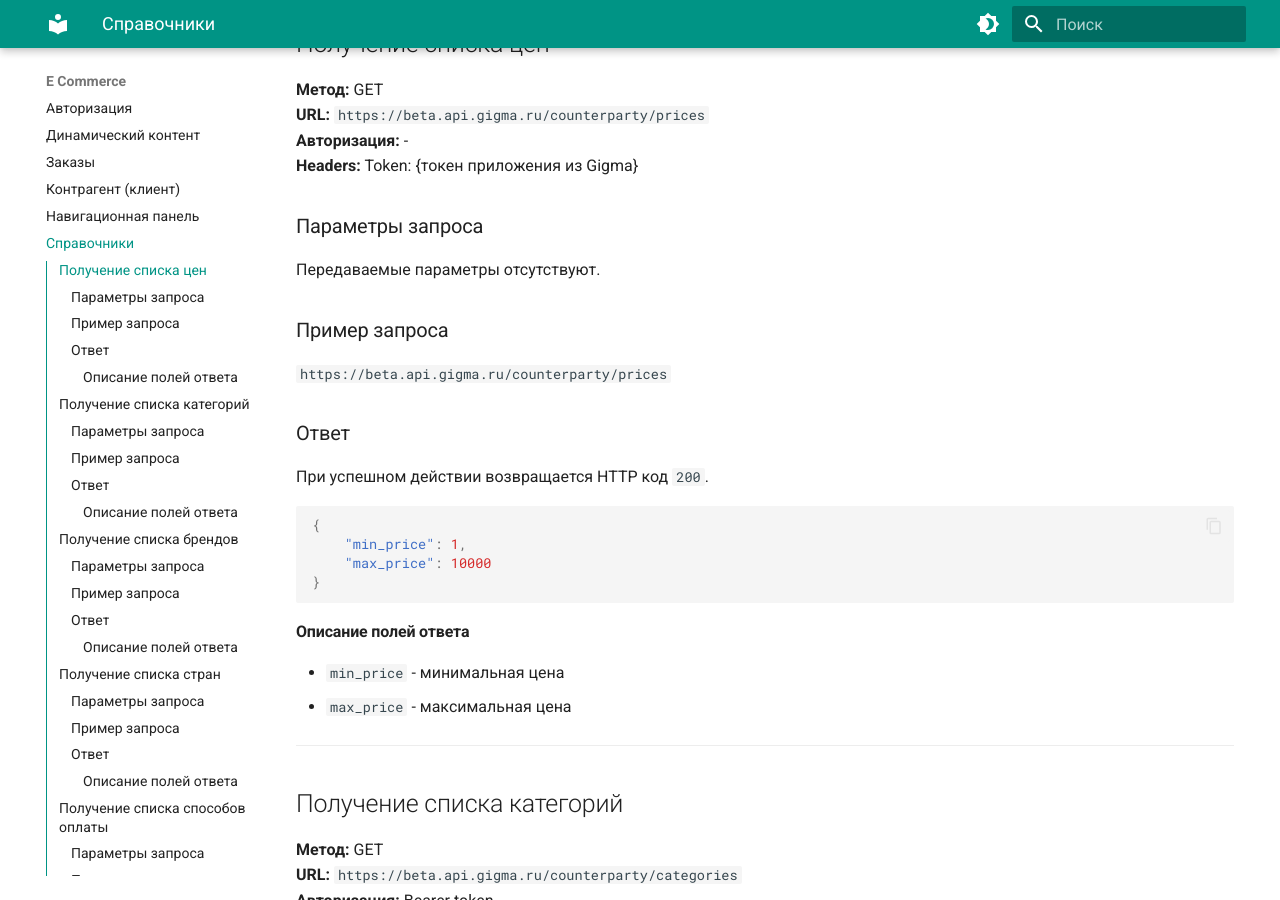
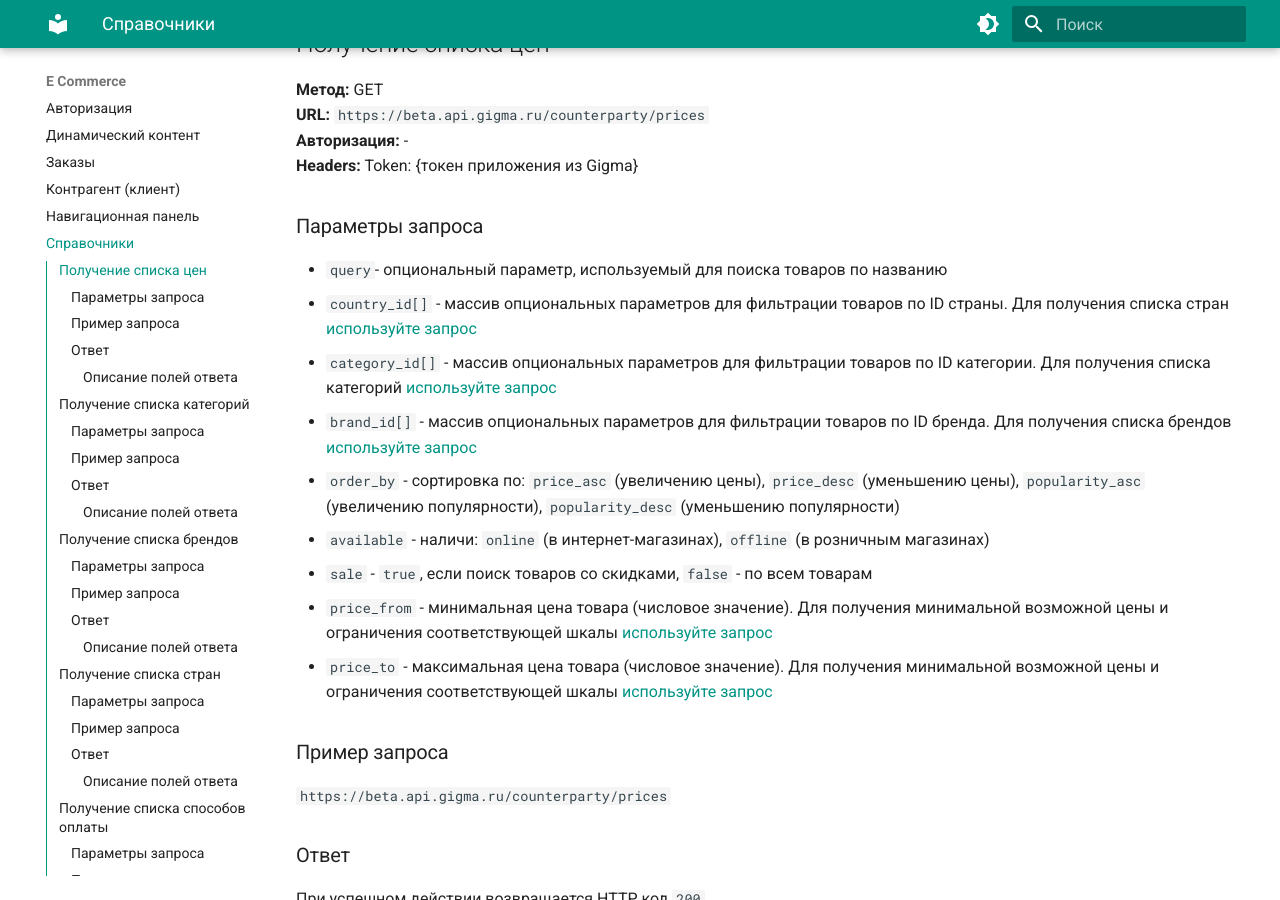
Before and after one commit to Krushanov/docs.erp.itecho.ru, an MkDocs documentation site: the page built from docs/E-Commerce/Справочники.md, in a window 1280 px wide and 900 px high, scrolled down 202 px. Built offline with MkDocs 1.6.1 and Material for MkDocs 9.7.7, drawn with Linux system fonts in a browser that asks for light colours.

Commit message:
Edit "Справочники.md" file.

```diff
--- a/docs/E-Commerce/Справочники.md
+++ b/docs/E-Commerce/Справочники.md
@@ -9,7 +9,15 @@
 
 ### Параметры запроса
 
-Передаваемые параметры отсутствуют.
+- `query`- опциональный параметр, используемый для поиска товаров по названию
+- `country_id[]` - массив опциональных параметров для фильтрации товаров по ID страны. Для получения списка стран [используйте запрос](Справочники.md#получение-списка-стран)
+- `category_id[]` - массив опциональных параметров для фильтрации товаров по ID категории. Для получения списка категорий [используйте запрос](Справочники.md#получение-списка-категорий)
+- `brand_id[]` - массив опциональных параметров для фильтрации товаров по ID бренда. Для получения списка брендов [используйте запрос](Справочники.md#получение-списка-брендов)
+- `order_by` - сортировка по: `price_asc` (увеличению цены), `price_desc` (уменьшению цены), `popularity_asc` (увеличению популярности), `popularity_desc` (уменьшению популярности)
+- `available` - наличи: `online` (в интернет-магазинах), `offline` (в розничным магазинах)
+- `sale` - `true`, если поиск товаров со скидками, `false` - по всем товарам
+- `price_from` - минимальная цена товара (числовое значение). Для получения минимальной возможной цены и ограничения соответствующей шкалы [используйте запрос](Справочники.md#получение-списка-цен)
+- `price_to` - максимальная цена товара (числовое значение). Для получения минимальной возможной цены и ограничения соответствующей шкалы [используйте запрос](Справочники.md#получение-списка-цен)
 
 ### Пример запроса
 
```
